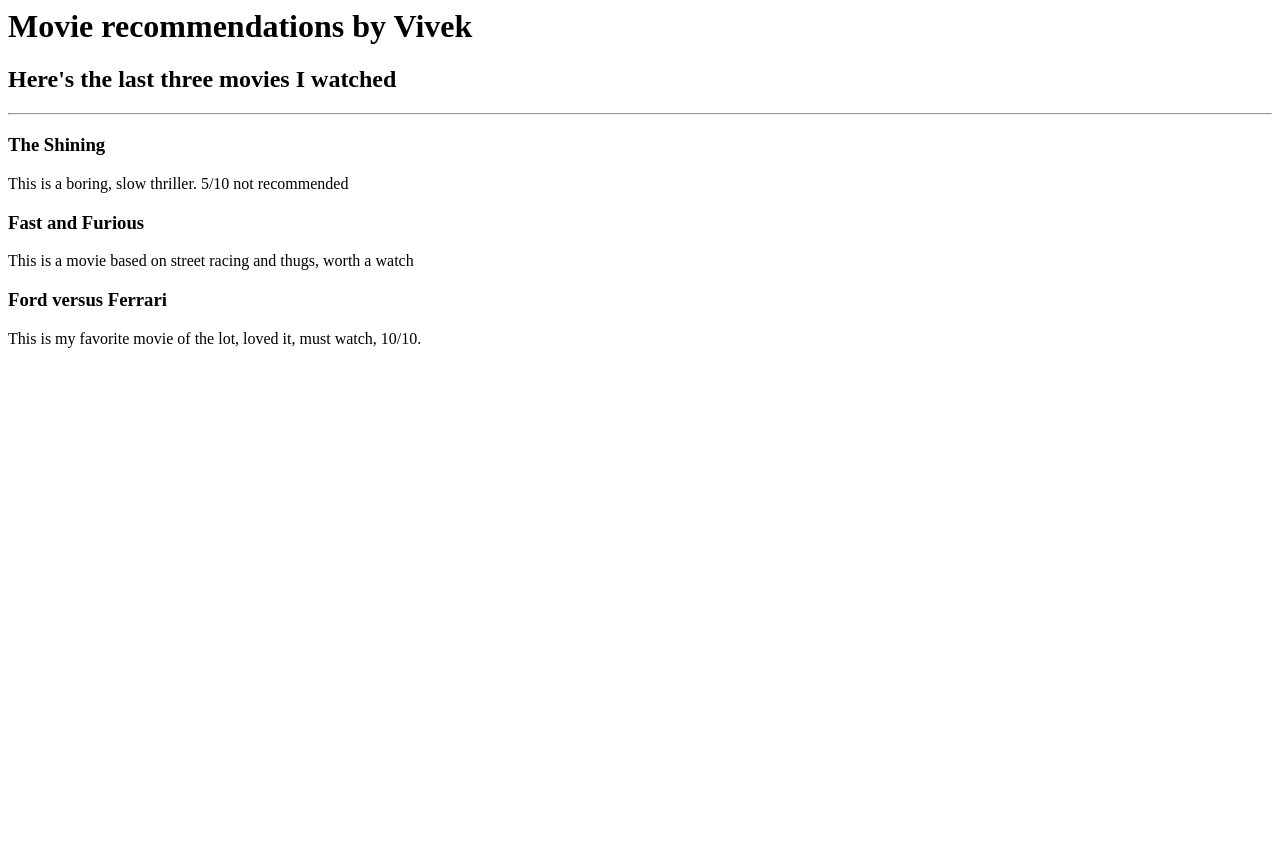
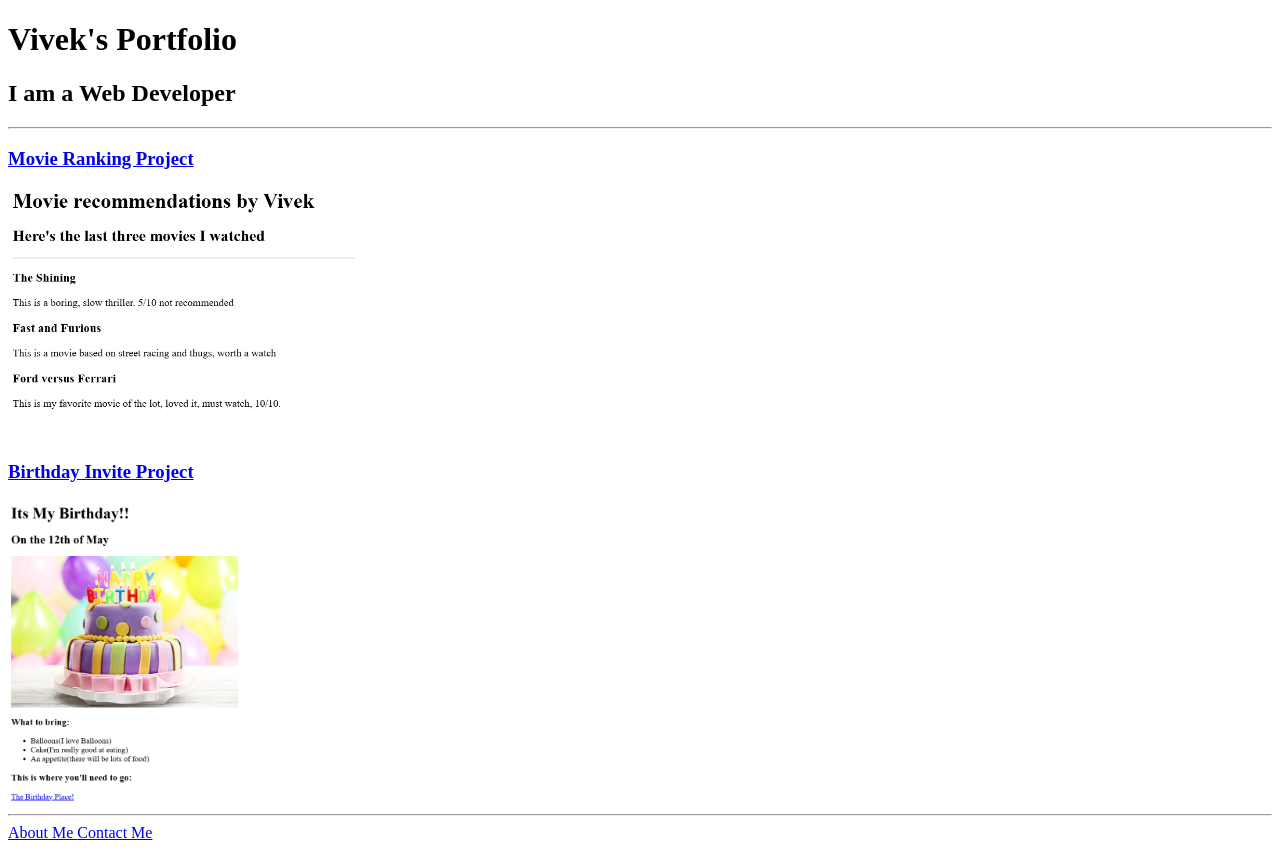
Before and after one commit to helina379/html-portfolio, a plain HTML site: page index.html in a window 1280 px wide. Before the commit the page ends 800 px from the top, so only its background shows below. Drawn offline with Linux system fonts and the light colour scheme.

Commit message:
Add files via upload

```diff
--- a/index.html
+++ b/index.html
@@ -1,10 +1,21 @@
-<!-- Write your code below -->
- <h1>Movie recommendations by Vivek</h1>
- <h2> Here's the last three movies I watched</h2>
- <hr />
- <h3>The Shining</h3>
- <p>This is a boring, slow thriller. 5/10 not recommended</p>
-<h3>Fast and Furious</h3>
-<p>This is a movie based on street racing and thugs, worth a watch</p>
-<h3>Ford versus Ferrari</h3>
-<p>This is my favorite movie of the lot, loved it, must watch, 10/10.</p>
+<!DOCTYPE html>
+<html lang="en">
+<head>
+    <meta charset="UTF-8">
+    <meta name="viewport" content="width=device-width, initial-scale=1.0">
+    <title>Vivek's portfolio</title>
+</head>
+<body>
+    <h1>Vivek's Portfolio</h1>
+    <h2>I am a Web Developer</h2>
+    <hr />
+    <h3><a href="../2.4 Movie Ranking Project/index.html">Movie Ranking Project</a></h3>
+    <img src="./assets/images/Screenshot 2026-03-28 150845.png" height="250"/>
+
+    <h3><a href="../3.4 Birthday Invite Project/index.html">Birthday Invite Project</a></h3>
+    <img src="./assets/images/Screenshot 2026-03-28 151811.png" height="300" />
+    <hr />
+    <a href="./public/about.html">About Me </a>
+    <a href="./public/contact.html">Contact Me</a>
+</body>
+</html>
```
